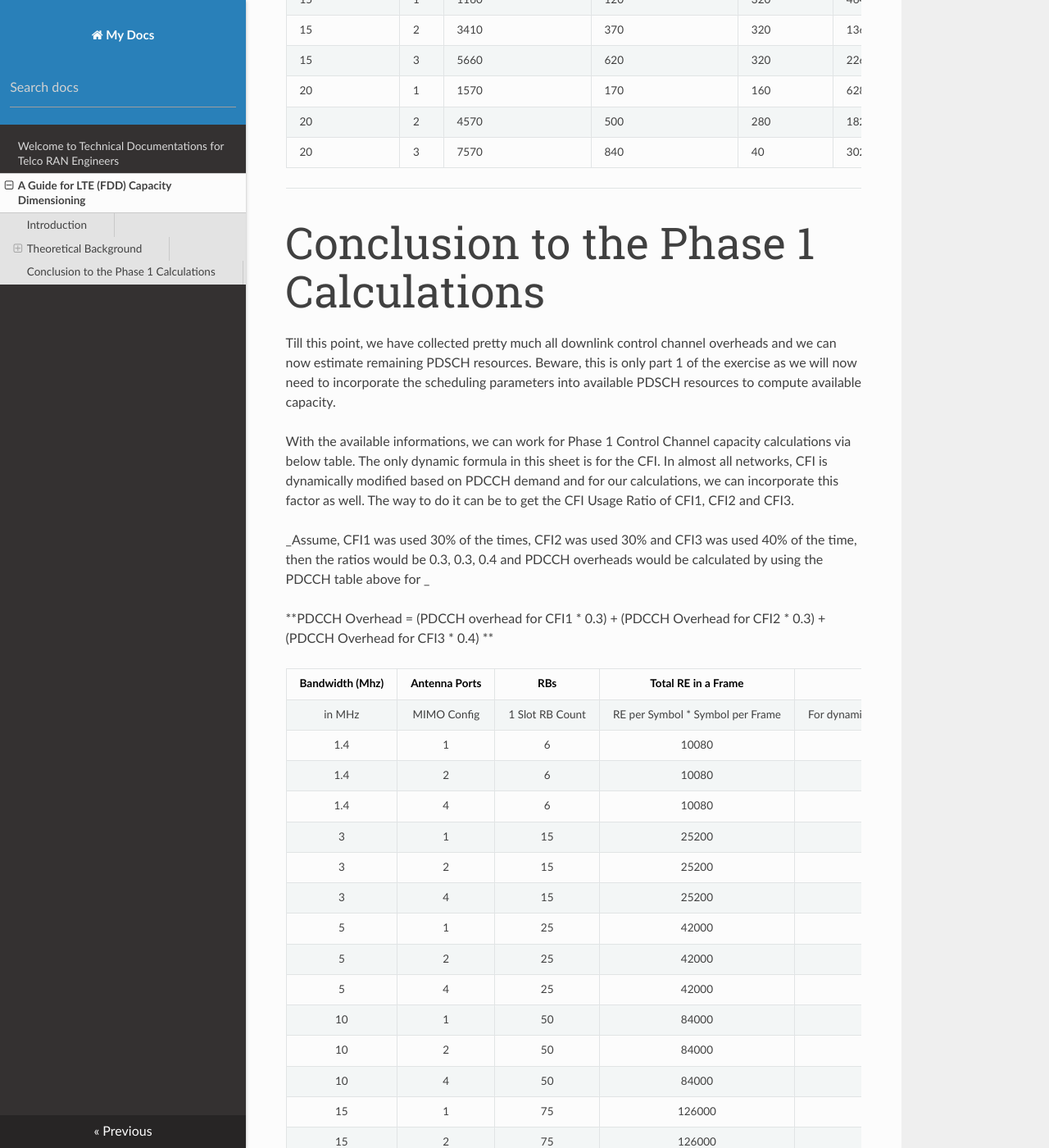
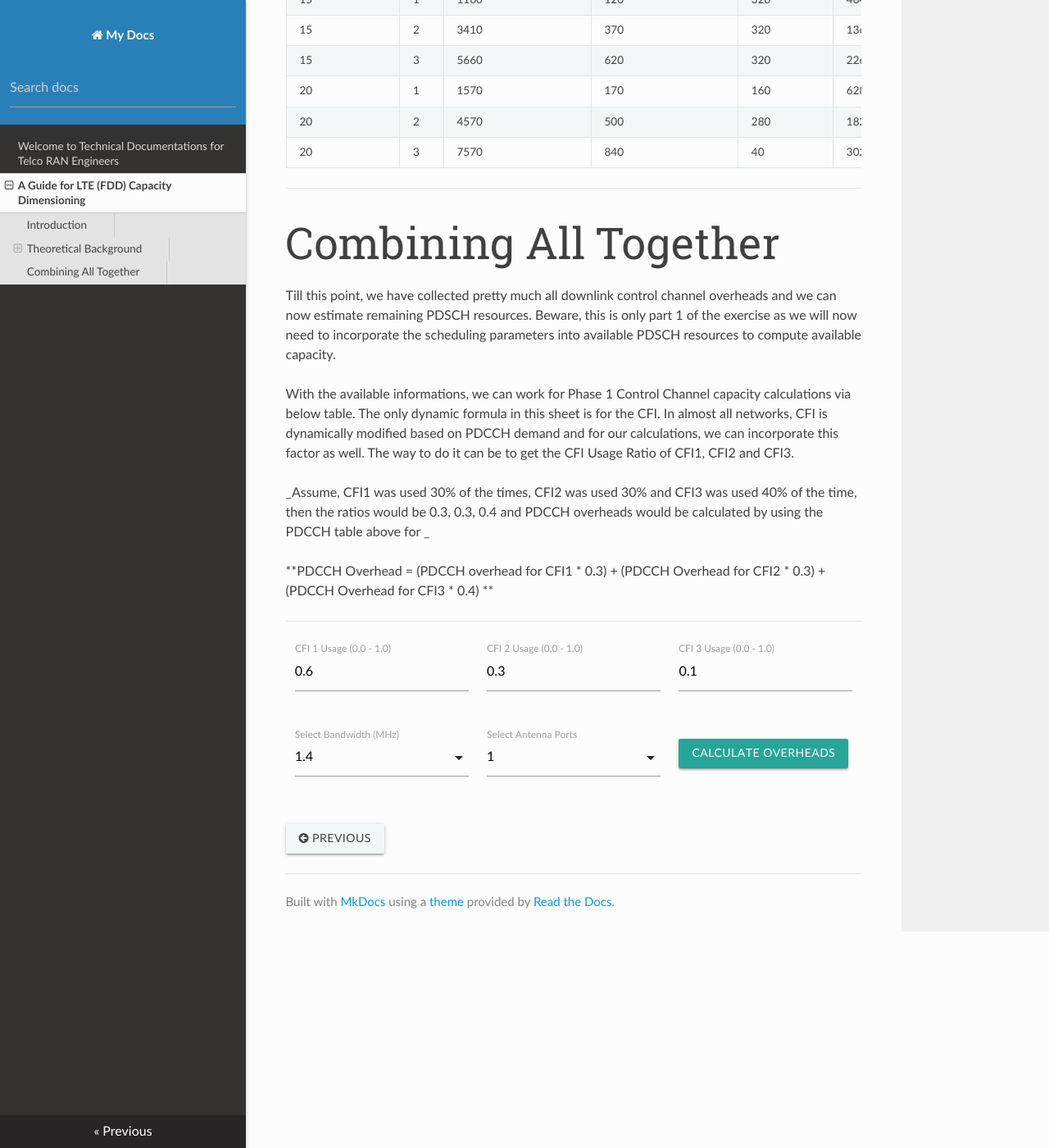
Before and after one commit to aliasgherman/documentations, an MkDocs documentation site: the page built from docs/ltefdddimensioning.md, in a window 1280 px wide and 1400 px high, scrolled down 6475 px. Shown: the whole window at 82% size. Built offline with MkDocs 1.6.1, drawn with Linux system fonts in a browser that asks for light colours; nearby versions of some CDN libraries; part of the change alters nothing that is shown; some of the changed text lies outside the part shown.

Commit message:
Update ltefdddimensioning.md

```diff
--- a/docs/ltefdddimensioning.md
+++ b/docs/ltefdddimensioning.md
@@ -197,7 +197,7 @@ As we are still in the theoretical section, lets see the PDCCH REs based on CFI.
 
 
 
-## Conclusion to the Phase 1 Calculations
+## Combining All Together
 
 Till this point, we have collected pretty much all downlink control channel overheads and we can now estimate remaining PDSCH resources. **Beware**, this is only part 1 of the exercise as we will now need to incorporate the **scheduling** parameters into available PDSCH resources to compute available capacity.
 
@@ -209,32 +209,7 @@ _Assume, CFI1 was used 30% of the times, CFI2 was used 30% and CFI3 was used 40%
 
 
 
-| Bandwidth   (Mhz) | Antenna Ports |       RBs       |        Total RE in a   Frame       |                      CFI1 Ratio (0-1)                      | CFI2 Ratio (0 -   1) | CFI3 Ratio (0-1) | Average CFI | CRS Overheads | PDCCH Overheads | PSS/SSS Overheads | PBCH Overheads | PCFICH Overheads | Remaining PDSCH   RE in Frame |                             Important Notes                             |
-|:-----------------:|:-------------:|:---------------:|:----------------------------------:|:----------------------------------------------------------:|:--------------------:|:----------------:|:-----------:|:-------------:|:---------------:|:-----------------:|:--------------:|:----------------:|:-----------------------------:|:-----------------------------------------------------------------------:|
-|       in MHz      |  MIMO Config  | 1 Slot RB Count | RE per Symbol *   Symbol per Frame | For dynamic CFI usage, sum   of these should be equal to 1 |                      |                  |             |               |                 |                   |                |                  |                               |                                                                         |
-| 1.4               | 1             | 6               | 10080                              | 0                                                          | 1                    | 0                | 2           | 480           | 1640            | 288               | 240            | 200              | 7232                          | CFI =1 for   1.4 MHz means 2 symbols. CFI =1 not used for 1.4 till 5MHz |
-| 1.4               | 2             | 6               | 10080                              | 0                                                          | 1                    | 0                | 2           | 960           | 1640            | 288               | 240            | 160              | 6792                          | CFI =1 for   1.4 MHz means 2 symbols. CFI =1 not used for 1.4 till 5MHz |
-| 1.4               | 4             | 6               | 10080                              | 0                                                          | 1                    | 0                | 2           | 1440          | 1640            | 288               | 240            | 160              | 6312                          | CFI =1 for   1.4 MHz means 2 symbols. CFI =1 not used for 1.4 till 5MHz |
-| 3                 | 1             | 15              | 25200                              | 0                                                          | 1                    | 0                | 2           | 1200          | 2600            | 288               | 240            | 200              | 20672                         | CFI =1 for   1.4 MHz means 2 symbols. CFI =1 not used for 1.4 till 5MHz |
-| 3                 | 2             | 15              | 25200                              | 0                                                          | 1                    | 0                | 2           | 2400          | 2600            | 288               | 240            | 160              | 19512                         | CFI =1 for   1.4 MHz means 2 symbols. CFI =1 not used for 1.4 till 5MHz |
-| 3                 | 4             | 15              | 25200                              | 0                                                          | 1                    | 0                | 2           | 3600          | 2600            | 288               | 240            | 160              | 18312                         | CFI =1 for   1.4 MHz means 2 symbols. CFI =1 not used for 1.4 till 5MHz |
-| 5                 | 1             | 25              | 42000                              | 0                                                          | 1                    | 0                | 2           | 2000          | 4360            | 288               | 240            | 200              | 34912                         | CFI =1 for   1.4 MHz means 2 symbols. CFI =1 not used for 1.4 till 5MHz |
-| 5                 | 2             | 25              | 42000                              | 0                                                          | 1                    | 0                | 2           | 4000          | 4360            | 288               | 240            | 160              | 32952                         | CFI =1 for   1.4 MHz means 2 symbols. CFI =1 not used for 1.4 till 5MHz |
-| 5                 | 4             | 25              | 42000                              | 0                                                          | 1                    | 0                | 2           | 6000          | 4360            | 288               | 240            | 160              | 30952                         | CFI =1 for   1.4 MHz means 2 symbols. CFI =1 not used for 1.4 till 5MHz |
-| 10                | 1             | 50              | 84000                              | 0.8                                                        | 0.2                  | 0                | 1.2         | 4000          | 4200            | 288               | 240            | 200              | 75072                         |                                                                         |
-| 10                | 2             | 50              | 84000                              | 0.8                                                        | 0.2                  | 0                | 1.2         | 8000          | 4200            | 288               | 240            | 160              | 71112                         |                                                                         |
-| 10                | 4             | 50              | 84000                              | 0.8                                                        | 0.2                  | 0                | 1.2         | 12000         | 4200            | 288               | 240            | 160              | 67112                         |                                                                         |
-| 15                | 1             | 75              | 126000                             | 0.8                                                        | 0.2                  | 0                | 1.2         | 6000          | 6440            | 288               | 240            | 200              | 112832                        |                                                                         |
-| 15                | 2             | 75              | 126000                             | 0.8                                                        | 0.2                  | 0                | 1.2         | 12000         | 6440            | 288               | 240            | 160              | 106872                        |                                                                         |
-| 15                | 4             | 75              | 126000                             | 0.8                                                        | 0.2                  | 0                | 1.2         | 18000         | 6440            | 288               | 240            | 160              | 100872                        |                                                                         |
-| 20                | 1             | 100             | 168000                             | 0.8                                                        | 0.2                  | 0                | 1.2         | 8000          | 8680            | 288               | 240            | 200              | 150592                        |                                                                         |
-| 20                | 2             | 100             | 168000                             | 0.8                                                        | 0.2                  | 0                | 1.2         | 16000         | 8680            | 288               | 240            | 160              | 142632                        |                                                                         |
-| 20                | 4             | 100             | 168000                             | 0.8                                                        | 0.2                  | 0                | 1.2         | 24000         | 8680            | 288               | 240            | 160              | 134632                        |                                                                         |
-
-
-
 ---
-
 
 
 <link rel="stylesheet" href="https://cdnjs.cloudflare.com/ajax/libs/materialize/1.0.0/css/materialize.min.css">
@@ -259,7 +234,7 @@ _Assume, CFI1 was used 30% of the times, CFI2 was used 30% and CFI3 was used 40%
 
 <div class="row">
     <div class="input-field col s4">
-    <select>
+    <select id="bandwidth_select">
       <option value="1.4">1.4</option>
       <option value="3">3</option>
       <option value="5">5</option>
@@ -270,8 +245,8 @@ _Assume, CFI1 was used 30% of the times, CFI2 was used 30% and CFI3 was used 40%
     <label>Select Bandwidth (MHz)</label>
     </div>
 
-    <div class="input-field col s4">
-    <select>
+    <div class="input-field col s4" >
+    <select id="antenna_select">
       <option value="1">1</option>
       <option value="2">2</option>
       <option value="4">4</option>
@@ -280,7 +255,7 @@ _Assume, CFI1 was used 30% of the times, CFI2 was used 30% and CFI3 was used 40%
     </div>
 
     <div class="input-field col s4">
-        <a class="waves-effect waves-light btn" id="calculate_control_overheads" onclick="calc_overheads">Calculate Overheads</a>
+        <a class="waves-effect waves-light btn" id="calculate_control_overheads" onclick="calc_overheads()">Calculate Overheads</a>
     </div>
 
 </div>
@@ -291,11 +266,142 @@ _Assume, CFI1 was used 30% of the times, CFI2 was used 30% and CFI3 was used 40%
 
 window.onload = function() {
   M.AutoInit();
+  console.log("Page loaded");
 }
 
 function calc_overheads() {
-    var message_call = "<b>Overheads Calculated</b><br/>CRS<br/><PDCCH></br>";
-    M.toast({html: message_call});
+	console.log("Inside the function");
+	var cfi1 = document.getElementById("cfi1_usage").valueAsNumber;
+	var cfi2 = document.getElementById("cfi2_usage").valueAsNumber;
+	var cfi3 = document.getElementById("cfi3_usage").valueAsNumber;
+	console.log(cfi1+cfi2+cfi3);
+
+	var numantenna = document.getElementById("antenna_select").value;
+	var bandwidth = document.getElementById("bandwidth_select").value;
+
+	console.log(numantenna);
+	console.log(bandwidth);
+
+	if (cfi1 < 0 || cfi1 > 1) {
+		M.toast({html: "<div><B>ERROR</B><br /> CFI1 Usage should be a number between 0 to 1</div>", classes: 'rounded'});
+		return;
+	}
+	if (cfi2 < 0 || cfi2 > 1) {
+		M.toast({html: "<div><B>ERROR</B><br /> CFI2 Usage should be a number between 0 to 1</div>", classes: 'rounded'});
+		return;
+	}
+	if (cfi3 < 0 || cfi3 > 1) {
+		M.toast({html: "<div><B>ERROR</B><br /> CFI3 Usage should be a number between 0 to 1</div>", classes: 'rounded'});
+		return;
+	}
+	if ( (cfi1 + cfi2 + cfi3).toFixed(2) != 1.0) {
+		M.toast({html: "<div><B>ERROR</B><br /> CFI1 + CFI2 + CFI3 usage should add upto 1</div>", classes: 'rounded'});
+		return;
+	}
+
+	if ((numantenna != 1) && (numantenna != 2) && (numantenna != 4)) {
+		M.toast({html: "<div><B>ERROR</B><br /> Num antennas should be 1,2,4</div>", classes: 'rounded'});
+		return;
+	}
+
+	if (bandwidth != 1.4 && bandwidth != 3 && bandwidth != 5 && bandwidth != 10 && bandwidth != 10 && bandwidth != 15 && bandwidth != 20) {
+		M.toast({html: "<div><B>ERROR</B><br /> Bandwidth should be 1.4, 3, 5, 10, 15 or 20MHz</div>", classes: 'rounded'});
+		return;
+	}
+	if ((bandwidth < 10) && (cfi1 > 0)) {
+		M.toast({html: "<div><B>ERROR</B><br /> For bandwidths 1.4, 3 & 5, please keep CFI1 Usage=0 and use only CFI2+CFI3 values such that CFI2+CFI3=1.0</div>", classes: 'rounded'});
+		return;
+	}
+
+	var rb_in_slot = 6;
+	if (bandwidth == 1.4) rb_in_slot = 6;
+	if (bandwidth == 3) rb_in_slot = 15;
+	if (bandwidth == 5) rb_in_slot = 25;
+	if (bandwidth == 10) rb_in_slot = 50;
+	if (bandwidth == 15) rb_in_slot = 75;
+	if (bandwidth == 20) rb_in_slot = 100;
+
+	var re_in_frame_exc_mimo = rb_in_slot * 12 * 10 * 14;
+	var avg_cfi = cfi1 * 1 + cfi2 * 2 + cfi3 * 3;
+
+	var crs_overheads = 0;
+	if (bandwidth == 1.4) crs_overheads = 480;
+	if (bandwidth == 3) crs_overheads = 1200;
+	if (bandwidth == 5) crs_overheads = 2000;
+	if (bandwidth == 10) crs_overheads = 4000;
+	if (bandwidth == 15) crs_overheads = 6000;
+	if (bandwidth == 20) crs_overheads = 8000;
+	crs_overheads = crs_overheads * numantenna;
+
+	var pss_sss_overhead = 288;
+	var pbch_overhead = 240;
+
+	var pcfich_overhead = 160;
+	if (numantenna == 1) pcfich_overhead = 200; //additional overheads as PBCH considers interleaving like 2/4 port antennas
+
+	var phich_overhead = 120;
+	if (bandwidth == 1.4) phich_overhead = 120;
+	if (bandwidth == 3) phich_overhead = 240;
+	if (bandwidth == 5) phich_overhead = 480;
+	if (bandwidth == 10) phich_overhead = 840;
+	if (bandwidth == 15) phich_overhead = 1200;
+	if (bandwidth == 20) phich_overhead = 1560;
+
+	var pdcch_overhead_cfi1 = 0;
+	if (bandwidth == 1.4) pdcch_overhead_cfi1 = 0;
+	if (bandwidth == 3) pdcch_overhead_cfi1 = 0;
+	if (bandwidth == 5) pdcch_overhead_cfi1 = 0;
+	if (bandwidth == 10) pdcch_overhead_cfi1 = 3000;
+	if (bandwidth == 15) pdcch_overhead_cfi1 = 4640;
+	if (bandwidth == 20) pdcch_overhead_cfi1 = 6280;
+
+	var pdcch_overhead_cfi2 = 0;
+	if (bandwidth == 1.4) pdcch_overhead_cfi2 = 1640;
+	if (bandwidth == 3) pdcch_overhead_cfi2 = 2600;
+	if (bandwidth == 5) pdcch_overhead_cfi2 = 4360;
+	if (bandwidth == 10) pdcch_overhead_cfi2 = 9000;
+	if (bandwidth == 15) pdcch_overhead_cfi2 = 13640;
+	if (bandwidth == 20) pdcch_overhead_cfi2 = 18280;
+
+	var pdcch_overhead_cfi3 = 0;
+	if (bandwidth == 1.4) pdcch_overhead_cfi3 = 2360;
+	if (bandwidth == 3) pdcch_overhead_cfi3 = 4400;
+	if (bandwidth == 5) pdcch_overhead_cfi3 = 7360;
+	if (bandwidth == 10) pdcch_overhead_cfi3 = 15000;
+	if (bandwidth == 15) pdcch_overhead_cfi3 = 22640;
+	if (bandwidth == 20) pdcch_overhead_cfi3 = 30280;
+
+	var pdcch_overhead = pdcch_overhead_cfi1 * cfi1 + pdcch_overhead_cfi2 * cfi2 + pdcch_overhead_cfi3 * cfi3;
+
+	var pdsch_remaining_wo_mimo = re_in_frame_exc_mimo - (crs_overheads + pdcch_overhead + pss_sss_overhead + pbch_overhead + pcfich_overhead + phich_overhead);
+	var pdsch_remaining_with_mimo = pdsch_remaining_wo_mimo * numantenna;
+
+	var output_table = "<table>";
+	output_table += '<tr><th>Remaining PDSCH RE in Frame (w/o MIMO)</th><td>' + pdsch_remaining_wo_mimo + '</td></tr>' ;
+	output_table += '<tr><th>Remaining PDSCH RE in Frame (with MIMO)</th><td>' + pdsch_remaining_with_mimo + '</td></tr>' ;
+	output_table += '<tr><th>Bandwidth (Mhz)</th><td>' + bandwidth + '</td></tr>' ;
+	output_table += '<tr><th>Antenna Ports</th><td>' + numantenna + '</td></tr>' ;
+	output_table += '<tr><th>RBs</th><td>' + rb_in_slot + '</td></tr>' ;
+	output_table += '<tr><th>Total RE in a Frame (w/o MIMO)</th><td>' + re_in_frame_exc_mimo + '</td></tr>' ;
+	output_table += '<tr><th>CFI1 Ratio (0-1)</th><td>' + cfi1 + '</td></tr>' ;
+	output_table += '<tr><th>CFI2 Ratio (0 - 1)</th><td>' + cfi2 + '</td></tr>' ;
+	output_table += '<tr><th>CFI3 Ratio (0-1)</th><td>' + cfi3 + '</td></tr>' ;
+	output_table += '<tr><th>Average CFI</th><td>' + avg_cfi + '</td></tr>' ;
+	output_table += '<tr><th>CRS Overheads</th><td>' + crs_overheads + '</td></tr>' ;
+	output_table += '<tr><th>PDCCH Overheads</th><td>' + pdcch_overhead + '</td></tr>' ;
+	output_table += '<tr><th>PSS/SSS Overheads</th><td>' + pss_sss_overhead + '</td></tr>' ;
+	output_table += '<tr><th>PBCH Overheads</th><td>' + pbch_overhead + '</td></tr>' ;
+	output_table += '<tr><th>PCFICH Overheads</th><td>' + pcfich_overhead + '</td></tr>' ;
+	output_table += '<tr><th>PHICH Overheads</th><td>' + phich_overhead + '</td></tr>' ;
+	output_table += "</table>";
+
+	var output_message = "<div class='teal lighten-4'> " + output_table + " </div>";
+
+
+
+
+
+    M.toast({html: output_message, classes: 'rounded', displayLength: 10000});
 }
 
 </script>
```
